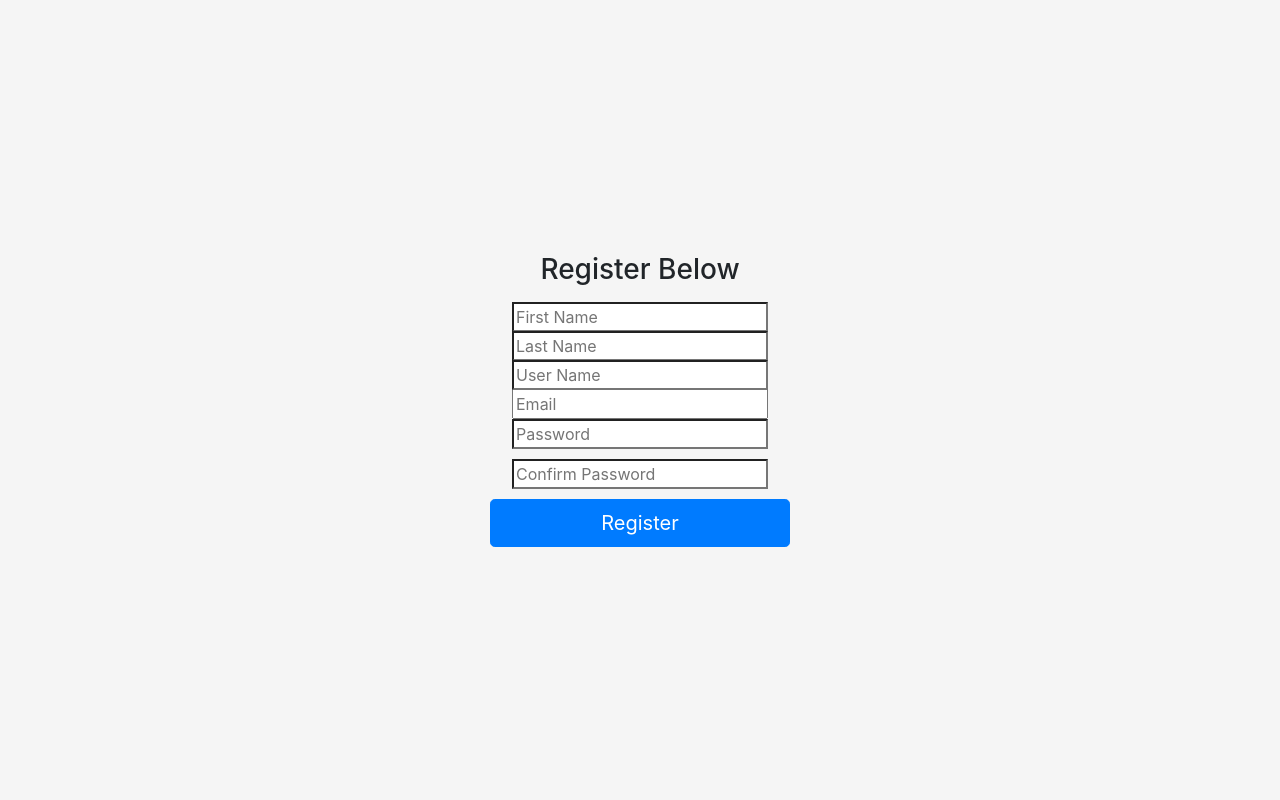
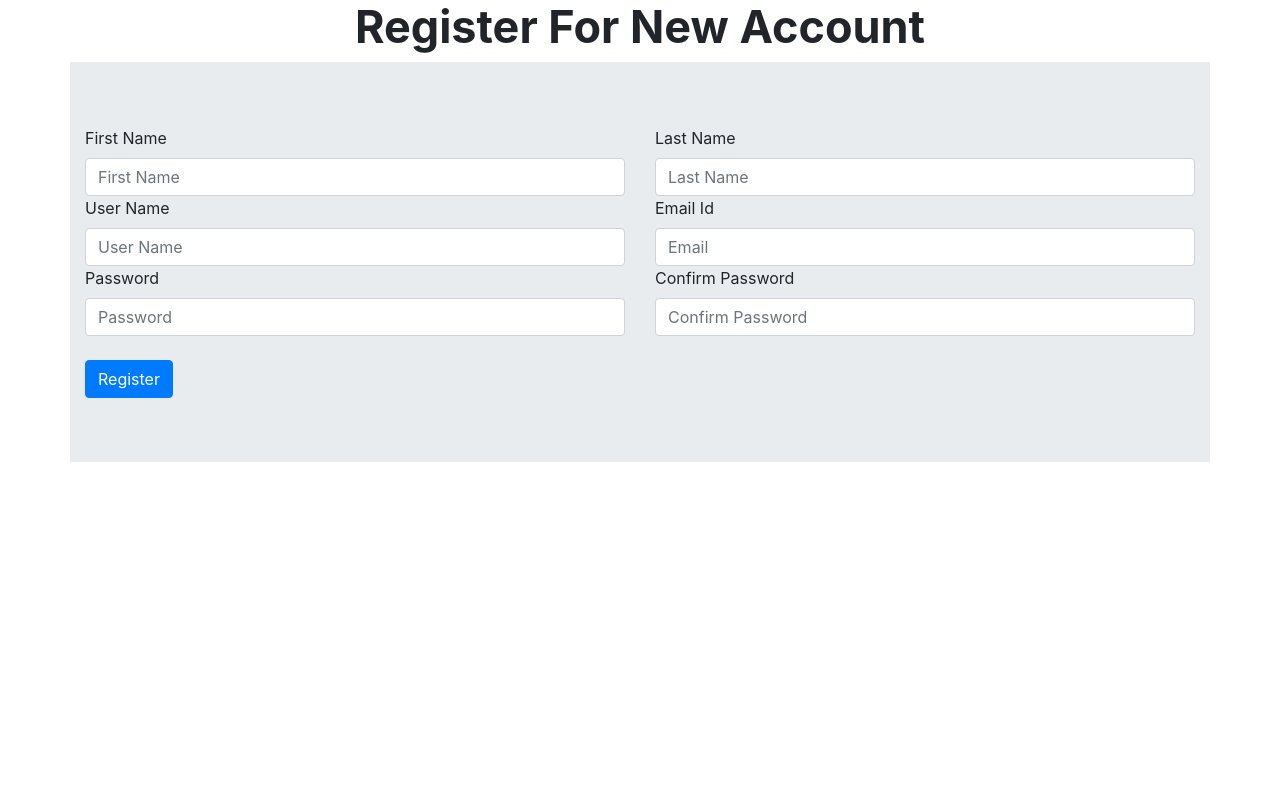
Before and after one commit to aman-singh09/Personal-Diary, a Django app: page /register/ in a window 1280 px wide. Run offline with Django 3.2, Linux system fonts and the light colour scheme; some libraries are stand-ins or nearby versions.

Commit message:
registration complete

```diff
--- a/Personal_Diary/templates/registration.html
+++ b/Personal_Diary/templates/registration.html
@@ -1,95 +1,51 @@
 <!doctype html>
 <html lang="en">
   <head>
-    <!-- Required meta tags -->
     <meta charset="utf-8">
     <meta name="viewport" content="width=device-width, initial-scale=1, shrink-to-fit=no">
 
-    <!-- Bootstrap CSS -->
     <link rel="stylesheet" href="https://stackpath.bootstrapcdn.com/bootstrap/4.5.0/css/bootstrap.min.css" integrity="sha384-9aIt2nRpC12Uk9gS9baDl411NQApFmC26EwAOH8WgZl5MYYxFfc+NcPb1dKGj7Sk" crossorigin="anonymous">
 
     <title>Sign Up</title>
+  <body>
 
-  <style>
-    html,
-   body {
-     height: 100%;
-   }
+    <div class="container">
+      <form name="myform" class="form-group" action="/register/" method="POST">
+        {% csrf_token%}
+        <h2 style="text-align: center; font-weight: bold;font-size: 45px;">Register For New Account</h1>
+        <div class="row jumbotron jumbotron-fluid">
+          <div class="col-md-6">
+            <label for="inputname">First Name</label>
+            <input type="text" class="form-control" name='first_name' placeholder="First Name" autocomplete="off">
+          </div>
+          <div class="col-md-6">
+            <label for="inputname">Last Name</label>
+            <input type="text" class="form-control" name='last_name' placeholder="Last Name" autocomplete="off">
+          </div>
+          <div class="col-md-6">
+            <label for="inputname">User Name</label>
+            <input type="text" class="form-control" name='username' placeholder="User Name" utocomplete="off">
+          </div>
+          <div class="col-md-6">
+            <label for="email">Email Id</label>
+            <input type="email" class="form-control" name='email' placeholder="Email" autocomplete="off">
+          </div>
+          <div class="col-md-6">
+            <label for="password">Password</label>
+            <input type="password" class="form-control" name='password1' placeholder="Password" autocomplete="off">
+          </div>
+          <div class="col-md-6">
+            <label for="password">Confirm Password</label>
+            <input type="password" class="form-control" name='password2' placeholder="Confirm Password" autocomplete="off"><br>
+          </div>
+          <div class="col-md-12" >
+            <button class="btn btn-primary" style="text-align: center;align-self:center ;" type="submit">Register</button>
+          </div>
+        </div>
+      </form>
+    </div>
 
-   body {
-     display: -ms-flexbox;
-     display: flex;
-     -ms-flex-align: center;
-     align-items: center;
-     padding-top: 40px;
-     padding-bottom: 40px;
-     background-color: #f5f5f5;
-   }
 
-   .form-signin {
-     width: 100%;
-     max-width: 330px;
-     padding: 15px;
-     margin: auto;
-   }
-   .form-signin .checkbox {
-     font-weight: 400;
-   }
-   .form-signin .form-control {
-     position: relative;
-     box-sizing: border-box;
-     height: auto;
-     padding: 10px;
-     font-size: 16px;
-   }
-   .form-signin .form-control:focus {
-     z-index: 2;
-   }
-   .form-signin input[type="text"] {
-     margin-bottom: -1px;
-     border-bottom-right-radius: 0;
-     border-bottom-left-radius: 0;
-   }
-   .form-signin input[type="password"] {
-     margin-bottom: 10px;
-     border-top-left-radius: 0;
-     border-top-right-radius: 0;
-   }
-     .bd-placeholder-img {
-       font-size: 1.125rem;
-       text-anchor: middle;
-       -webkit-user-select: none;
-       -moz-user-select: none;
-       -ms-user-select: none;
-       user-select: none;
-     }
-
-     @media (min-width: 768px) {
-       .bd-placeholder-img-lg {
-         font-size: 3.5rem;
-       }
-     }
-   </style>
-   <link href="signin.css" rel="stylesheet">  </head>
-  <body>
-    <body class="text-center">
-      <form class="form-signin" method="POST" action="/register/">
-        {% csrf_token%}
-      <h1 class="h3 mb-3 font-weight-big">Register Below</h1>
-      <!-- <form action="/register/" method="POST"> -->
-      <label for="in" class="sr-only">First Name</label>
-        <input type="text" name='first_name' placeholder="First Name"><br>
-      <input type="text" name='last_name' placeholder="Last Name"><br>
-      <label for="inputEmail" class="sr-only">First Name</label>
-      <input type="text" name='username' placeholder="User Name"><br>
-      <input type="email" name='email' placeholder="Email"><br>
-      <input type="password" name='password1' placeholder="Password"><br>
-      <input type="password" name='password2' placeholder="Confirm Password"><br>
-      <button class="btn btn-lg btn-primary btn-block" type="submit">Register</button>
-    </form>
-
-    <!-- Optional JavaScript -->
-    <!-- jQuery first, then Popper.js, then Bootstrap JS -->
     <script src="https://code.jquery.com/jquery-3.5.1.slim.min.js" integrity="sha384-DfXdz2htPH0lsSSs5nCTpuj/zy4C+OGpamoFVy38MVBnE+IbbVYUew+OrCXaRkfj" crossorigin="anonymous"></script>
     <script src="https://cdn.jsdelivr.net/npm/popper.js@1.16.0/dist/umd/popper.min.js" integrity="sha384-Q6E9RHvbIyZFJoft+2mJbHaEWldlvI9IOYy5n3zV9zzTtmI3UksdQRVvoxMfooAo" crossorigin="anonymous"></script>
     <script src="https://stackpath.bootstrapcdn.com/bootstrap/4.5.0/js/bootstrap.min.js" integrity="sha384-OgVRvuATP1z7JjHLkuOU7Xw704+h835Lr+6QL9UvYjZE3Ipu6Tp75j7Bh/kR0JKI" crossorigin="anonymous"></script>
```
